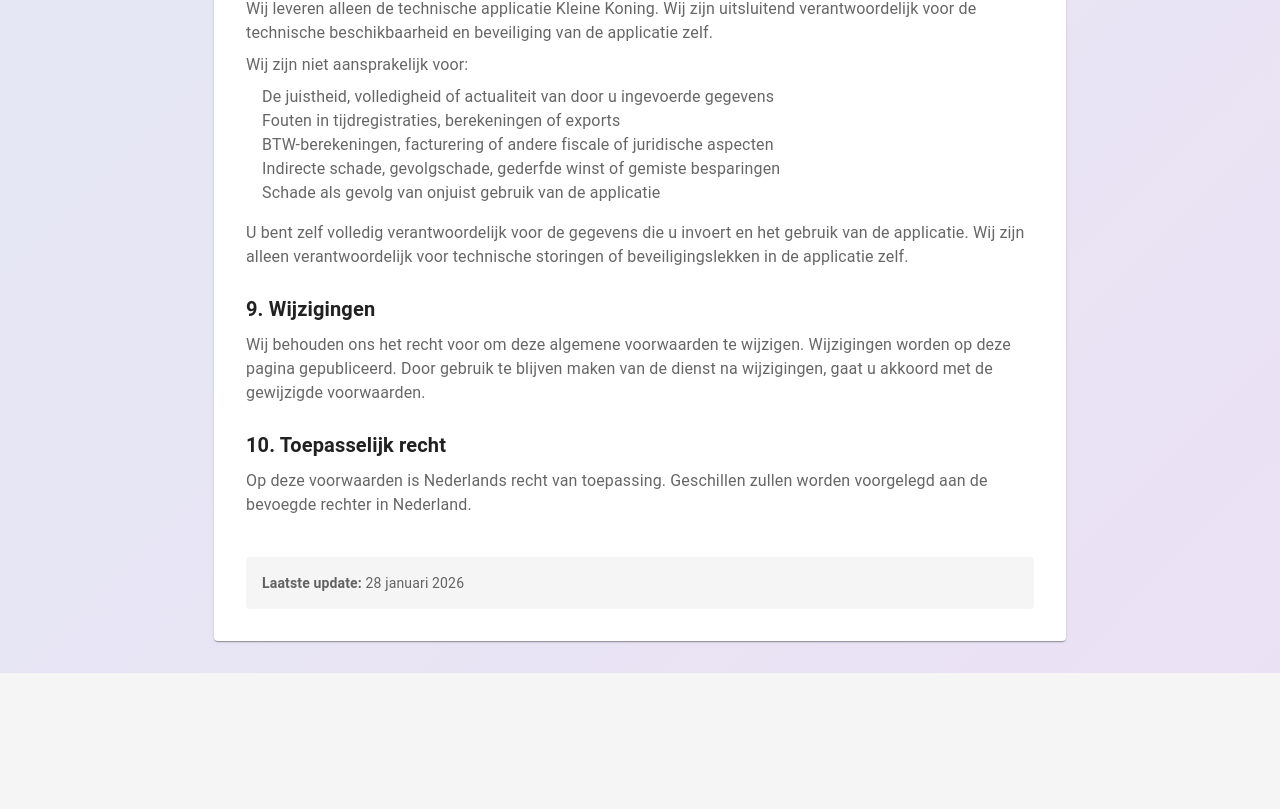
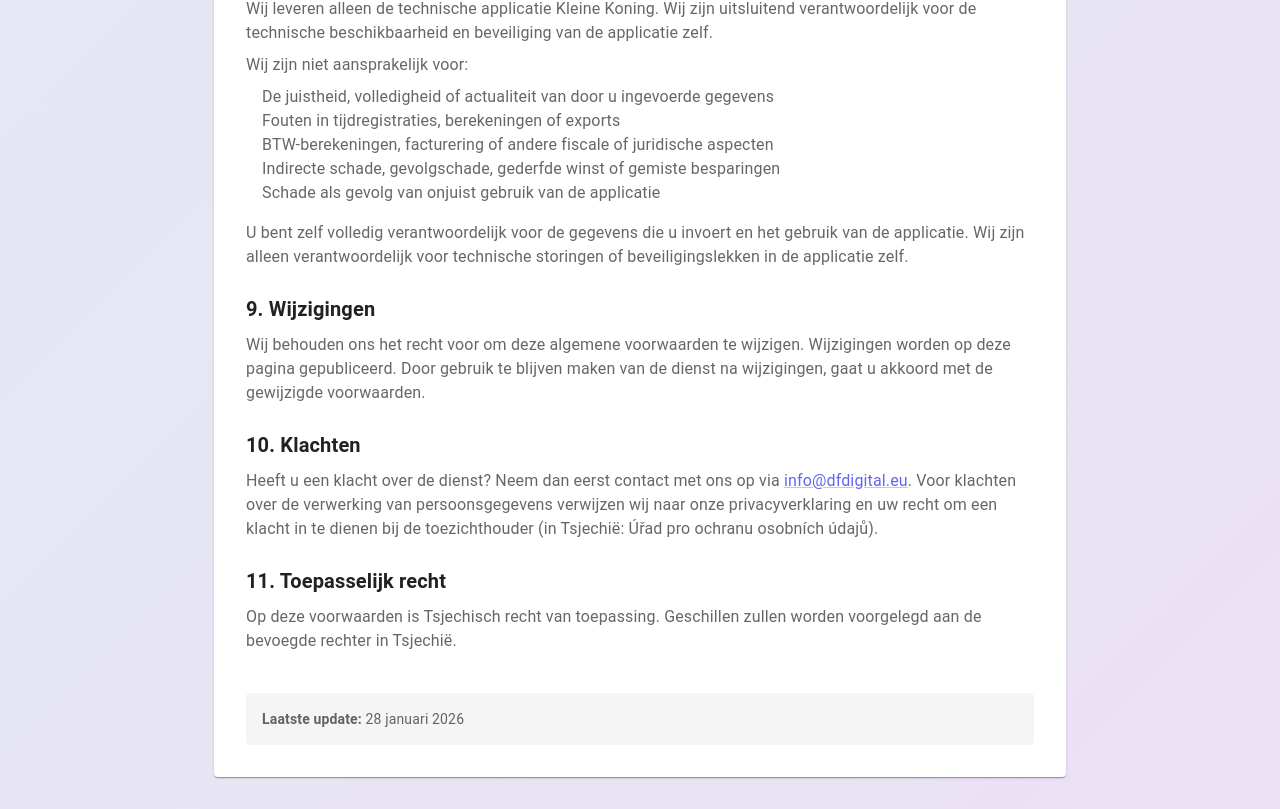
Before and after one commit to DanielleFiene/KleineKoning, a Next.js app: page /algemene-voorwaarden in a window 1280 px wide. Shown: the part 1165-1974 px from the top of the page. Before the commit the page ends 1838 px from the top, so only its background shows below. Built offline with nearby package versions, Linux system fonts and the light colour scheme.

Commit message:
cz instead of nl

```diff
--- a/app/algemene-voorwaarden/page.tsx
+++ b/app/algemene-voorwaarden/page.tsx
@@ -10,6 +10,7 @@ import Container from "@mui/material/Container";
 import Box from "@mui/material/Box";
 import Typography from "@mui/material/Typography";
 import Paper from "@mui/material/Paper";
+import Link from "@mui/material/Link";
 import { ThemeProvider, createTheme } from "@mui/material/styles";
 import CssBaseline from "@mui/material/CssBaseline";
 import { useState, useEffect } from "react";
@@ -191,10 +192,20 @@ export default function AlgemeneVoorwaardenPage() {
 
               <Box>
                 <Typography variant="h6" sx={{ fontWeight: 600, mb: 1 }}>
-                  10. Toepasselijk recht
+                  10. Klachten
                 </Typography>
                 <Typography variant="body1" color="text.secondary">
-                  Op deze voorwaarden is Nederlands recht van toepassing. Geschillen zullen worden voorgelegd aan de bevoegde rechter in Nederland.
+                  Heeft u een klacht over de dienst? Neem dan eerst contact met ons op via{" "}
+                  <Link href="mailto:info@dfdigital.eu" color="primary">info@dfdigital.eu</Link>. Voor klachten over de verwerking van persoonsgegevens verwijzen wij naar onze privacyverklaring en uw recht om een klacht in te dienen bij de toezichthouder (in Tsjechië: Úřad pro ochranu osobních údajů).
+                </Typography>
+              </Box>
+
+              <Box>
+                <Typography variant="h6" sx={{ fontWeight: 600, mb: 1 }}>
+                  11. Toepasselijk recht
+                </Typography>
+                <Typography variant="body1" color="text.secondary">
+                  Op deze voorwaarden is Tsjechisch recht van toepassing. Geschillen zullen worden voorgelegd aan de bevoegde rechter in Tsjechië.
                 </Typography>
               </Box>
 
--- a/app/privacy/page.tsx
+++ b/app/privacy/page.tsx
@@ -177,7 +177,17 @@ export default function PrivacyPage() {
 
               <Box>
                 <Typography variant="h6" sx={{ fontWeight: 600, mb: 1 }}>
-                  8. Wijzigingen
+                  8. Klacht bij toezichthouder
+                </Typography>
+                <Typography variant="body1" color="text.secondary">
+                  U heeft het recht om een klacht in te dienen bij de bevoegde toezichthouder. Voor verwerking onder Tsjechisch recht is dat de Úřad pro ochranu osobních údajů (ÚOOÚ), Pplk. Sochora 27, 170 00 Praha 7,{" "}
+                  <Link href="https://www.uoou.cz" target="_blank" rel="noopener noreferrer" color="primary">www.uoou.cz</Link>.
+                </Typography>
+              </Box>
+
+              <Box>
+                <Typography variant="h6" sx={{ fontWeight: 600, mb: 1 }}>
+                  9. Wijzigingen
                 </Typography>
                 <Typography variant="body1" color="text.secondary">
                   Wij behouden ons het recht voor om deze privacyverklaring aan te passen. Wijzigingen worden op deze pagina gepubliceerd. Het is raadzaam deze pagina regelmatig te raadplegen.
--- a/app/verwerkersovereenkomst/page.tsx
+++ b/app/verwerkersovereenkomst/page.tsx
@@ -198,6 +198,15 @@ export default function VerwerkersovereenkomstPage() {
                 </Typography>
               </Box>
 
+              <Box>
+                <Typography variant="h6" sx={{ fontWeight: 600, mb: 1 }}>
+                  Toepasselijk recht
+                </Typography>
+                <Typography variant="body1" color="text.secondary">
+                  Op deze verwerkersovereenkomst is Tsjechisch recht van toepassing.
+                </Typography>
+              </Box>
+
               <Box sx={{ mt: 2, p: 2, bgcolor: "action.hover", borderRadius: 1 }}>
                 <Typography variant="body2" color="text.secondary">
                   <strong>Laatste update:</strong> {new Date().toLocaleDateString("nl-NL", { year: "numeric", month: "long", day: "numeric" })}
```
